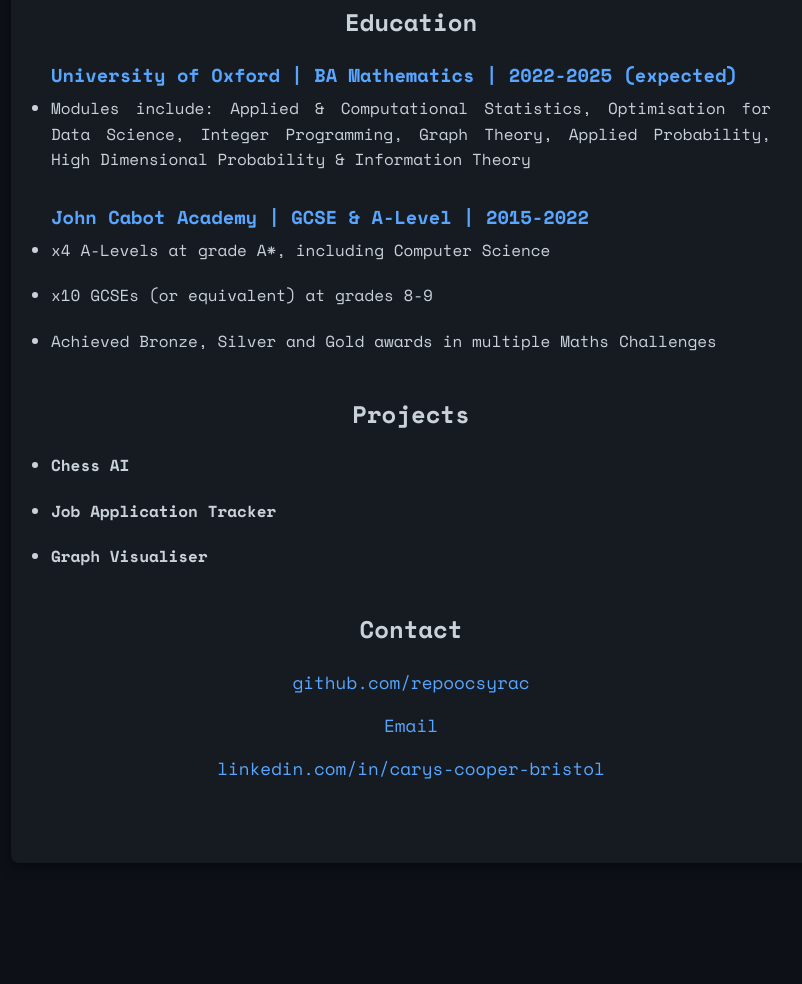
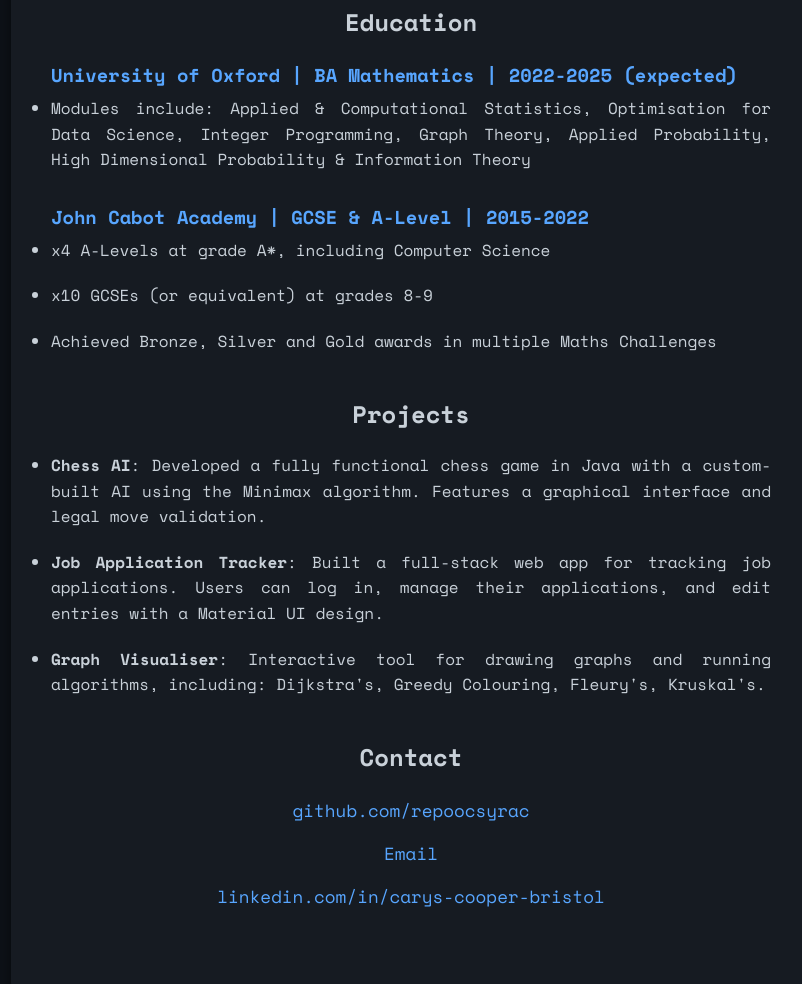
Before and after one commit to repoocsyrac/portfolio, a plain HTML site: page index.html in a window 1280 px wide. Shown: the part 476-1460 px from the top of the page, without its empty margins (229-1031 px from the left). Before the commit the page ends 1359 px from the top, so only its background shows below. Drawn offline with nearby package versions, Linux system fonts and the light colour scheme.

Commit message:
Update project descriptions

```diff
--- a/index.html
+++ b/index.html
@@ -68,9 +68,9 @@
     <section id="projects">
       <h2>Projects</h2>
       <ul>
-        <li><strong>Chess AI</strong> </li>
-        <li><strong>Job Application Tracker</strong> </li>
-        <li><strong>Graph Visualiser</strong> </li>
+        <li><strong>Chess AI</strong>: Developed a fully functional chess game in Java with a custom-built AI using the Minimax algorithm. Features a graphical interface and legal move validation.</li>
+        <li><strong>Job Application Tracker</strong>: Built a full-stack web app for tracking job applications. Users can log in, manage their applications, and edit entries with a Material UI design.</li>
+        <li><strong>Graph Visualiser</strong>: Interactive tool for drawing graphs and running algorithms, including: Dijkstra's, Greedy Colouring, Fleury's, Kruskal's. </li>
       </ul>
     </section>
 
```
